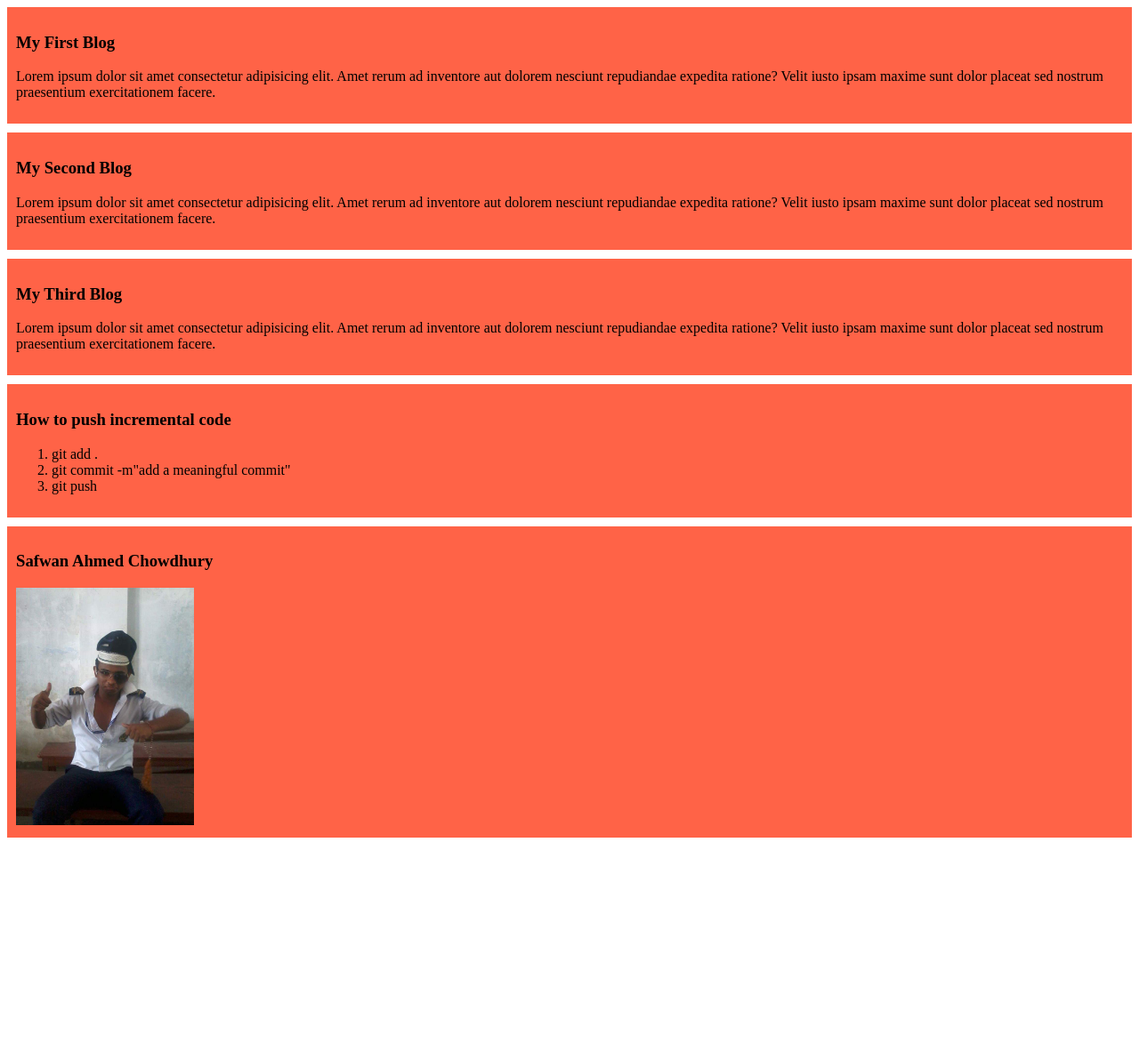
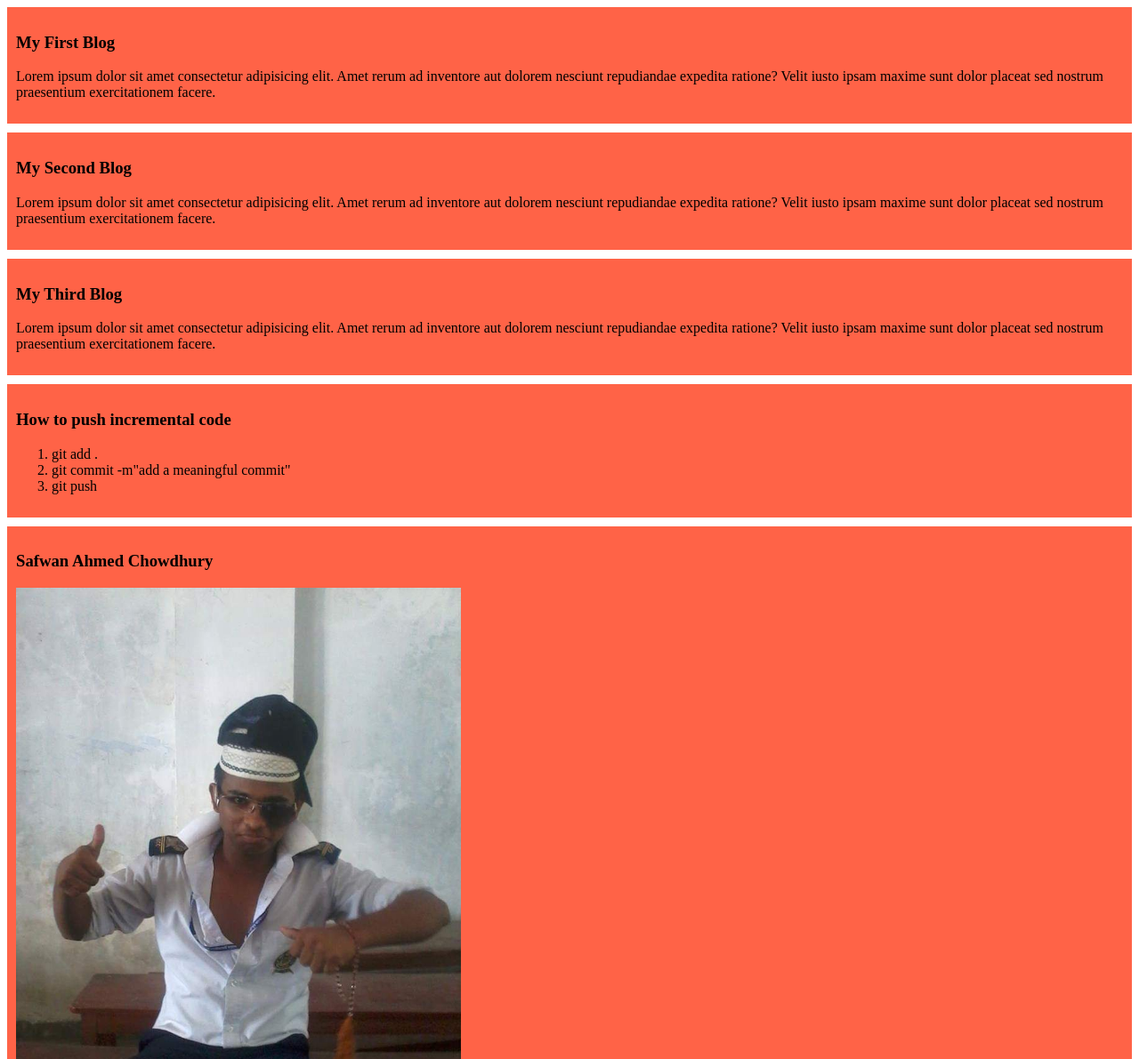
Before and after one commit to utopian7/my-first-simple-website, a plain HTML site: page index.html in a window 1280 px wide. Shown: the top 1191 px of the page at 89% size. Before the commit the page ends 952 px from the top, so only its background shows below. Drawn offline with Linux system fonts and the light colour scheme.

Commit message:
add width

```diff
--- a/index.html
+++ b/index.html
@@ -29,7 +29,7 @@
     </div>
     <div>
         <h3>Safwan Ahmed Chowdhury</h3>
-        <img width="200px" src="images/Safwan.jpg" alt="">
+        <img width="500px" src="images/Safwan.jpg" alt="">
     </div>
 
 </body>
```
